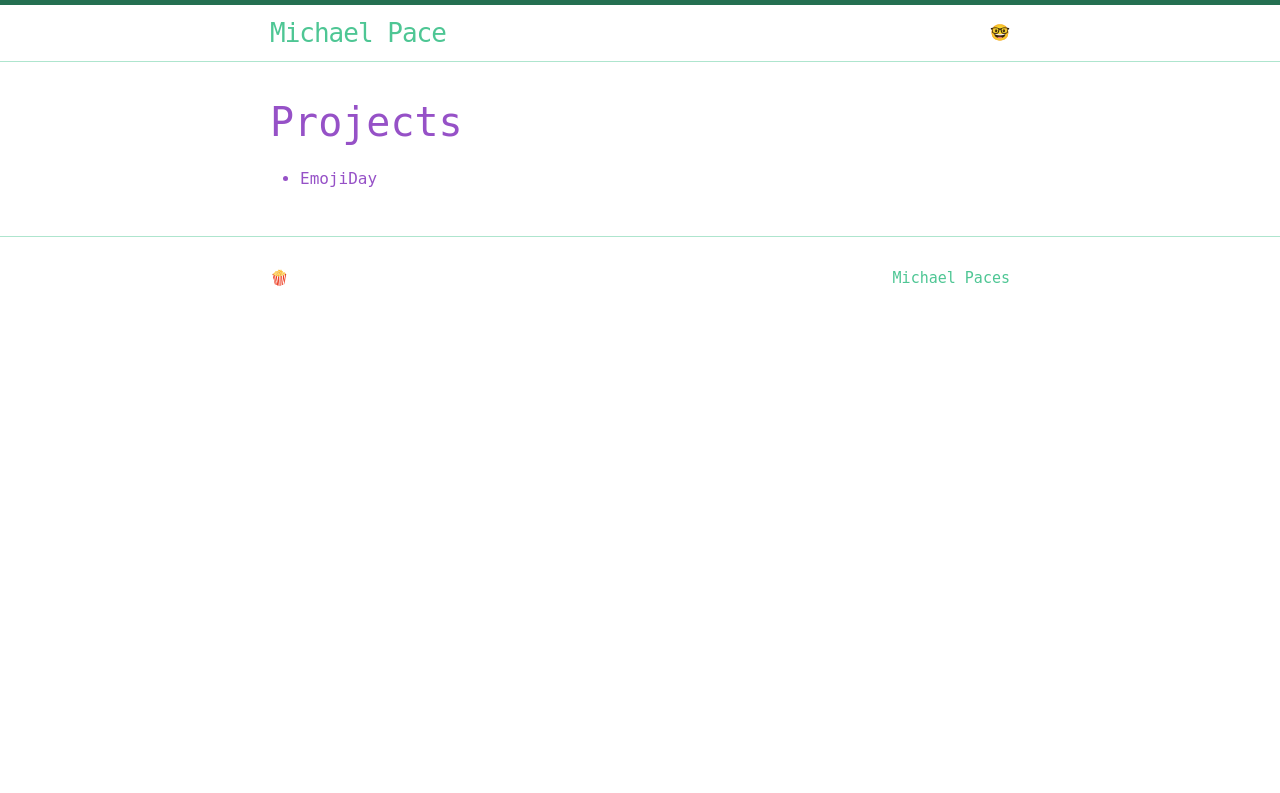
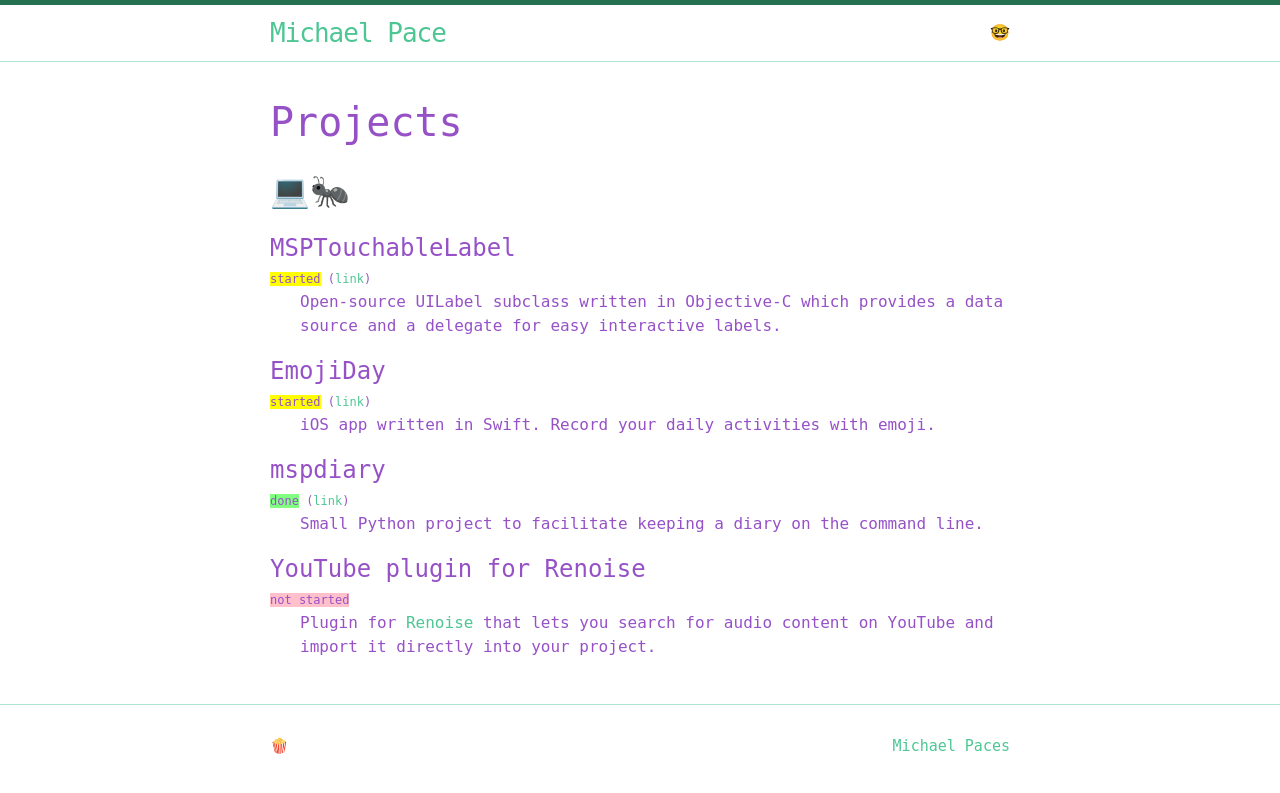
Before and after one commit to michaelpace/personal_website, a Jekyll site: the page built from _pages/projects.html, in a window 1280 px wide. Shown: the top 793 px of the page. Built offline with Jekyll 4.4.1, drawn with Linux system fonts in a browser that asks for light colours.

Commit message:
add projects page

```diff
--- a/_pages/index.html
+++ b/_pages/index.html
@@ -10,6 +10,7 @@ permalink: /
   <p>I'm an iOS engineer at <a href="http://www.molabs.com/">MoLabs</a> in NYC where I'm working on <a href="http://spiralapp.com/">Spiral</a>.</p>
   <p>Before that I was at <a href="http://www.retailmenot.com/">RetailMeNot</a> in Austin, TX.</p>
   <p>I'm interested in programming and music. I've got lotsa cool web presences: <a href="https://github.com/michaelpace">code</a>, <a href="https://soundcloud.com/onionslice">music</a>, <a href="http://www.last.fm/user/mspasta/">listening habits</a>, <a href="https://www.goodreads.com/user/show/44054775-mchl-pc">reading habits</a>, <a href="https://www.are.na/mchl-pc/channels">bookmarking</a>, <a href="https://twitter.com/incrediblepasta/">tweets</a>. Email me at <a href="mailto:mpace1027@gmail.com">mpace1027@gmail.com</a>.</p>
+  <p>I keep a list of projects <a href="/projects">here</a>.</p>
   <p>See blog posts below, and <a href="/feed.xml">subscribe via RSS</a>.</p>
 
   <ul class="post-list">
--- a/_pages/projects.html
+++ b/_pages/projects.html
@@ -5,10 +5,39 @@ permalink: /projects
 
 <div class="home">
 
-  <h1 class="page-heading">Projects</h1>
+	<h1 class="page-heading">Projects</h1>
+	<h1>💻🐜</h1>
 
-  <ul>
-    <li>EmojiDay</li>
-  </ul>
+	<div class="project-section">
+		<h2 class="project-title">MSPTouchableLabel</h2>
+		<span class="project-details">
+			<span class="project-status-started"></span> (<a href="https://github.com/michaelpace/MSPTouchableLabel">link</a>)
+		</span>
+		<p class="project-description">Open-source UILabel subclass written in Objective-C which provides a data source and a delegate for easy interactive labels.</p>
+	</div>
+
+	<div class="project-section">
+		<h2 class="project-title">EmojiDay</h2>
+		<span class="project-details">
+			<span class="project-status-started"></span> (<a href="https://github.com/michaelpace/EmojiDay">link</a>)
+		</span>
+		<p class="project-description">iOS app written in Swift. Record your daily activities with emoji.</p>
+	</div>
+
+	<div class="project-section">
+		<h2 class="project-title">mspdiary</h2>
+		<span class="project-details">
+			<span class="project-status-done"></span> (<a href="https://github.com/michaelpace/mspdiary">link</a>)
+		</span>
+		<p class="project-description">Small Python project to facilitate keeping a diary on the command line.</p>
+	</div>
+
+	<div class="project-section">
+		<h2 class="project-title">YouTube plugin for Renoise</h2>
+		<span class="project-details">
+			<span class="project-status-not-started"></span>
+		</span>
+		<p class="project-description">Plugin for <a href="https://www.renoise.com/">Renoise</a> that lets you search for audio content on YouTube and import it directly into your project.</p>
+	</div>
 
 </div>
--- a/_pages/the_rest_of_them.html
+++ b/_pages/the_rest_of_them.html
@@ -7,12 +7,12 @@ permalink: /the_rest_of_them
 
   <h1 class="page-heading">👨👨👦👦</h1>
 
-  <p>I am Michael Pace but there are others too:</p>
+  <p>I am Michael Pace, but there are others too:</p>
   <ul>
     <li><a href="http://michaelpace.com/" class="hoverable-data" target="_blank" data="Expires in November -- watch out, Mike!">http://michaelpace.com/</a></li>
     <li><a href="http://www.evsc.virginia.edu/pace-michael-l/" target="_blank">http://www.evsc.virginia.edu/pace-michael-l/</a></li>
   </ul>
   <p>Because the only domain name I could get was me but plural, I thought it would be appropriate to create this page.</p>
-  <p>If you want to be added to this list, and you are Michael Pace, please email me at <a href="mailto:mpace1027@gmail.com?subject=Hello%20from%20Michael%20Pace">mpace1027@gmail.com</a>.</p>
+  <p>If you'd like to be added to this list (and you are Michael Pace), please email me at <a href="mailto:mpace1027@gmail.com?subject=Hello%20from%20Michael%20Pace">mpace1027@gmail.com</a>.</p>
 
 </div>
--- a/_sass/_layout.scss
+++ b/_sass/_layout.scss
@@ -213,3 +213,41 @@
         }
     }
 }
+
+/**
+ * Project page
+ */
+
+.project-title {
+    margin: 0 0;
+}
+
+.project-description {
+    padding-left: $spacing-unit;
+}
+
+.project-details {
+    font-size: $small-font-size;
+    margin: 0 0;
+}
+
+.project-status-started {
+    background-color: yellow;
+}
+.project-status-started:after {
+    content: "started"
+}
+
+.project-status-done {
+    background-color: lighten(green, 50%);
+}
+.project-status-done:after {
+    content: "done"
+}
+
+.project-status-not-started {
+    background-color: pink;
+}
+.project-status-not-started:after {
+    content: "not started"
+}
```
